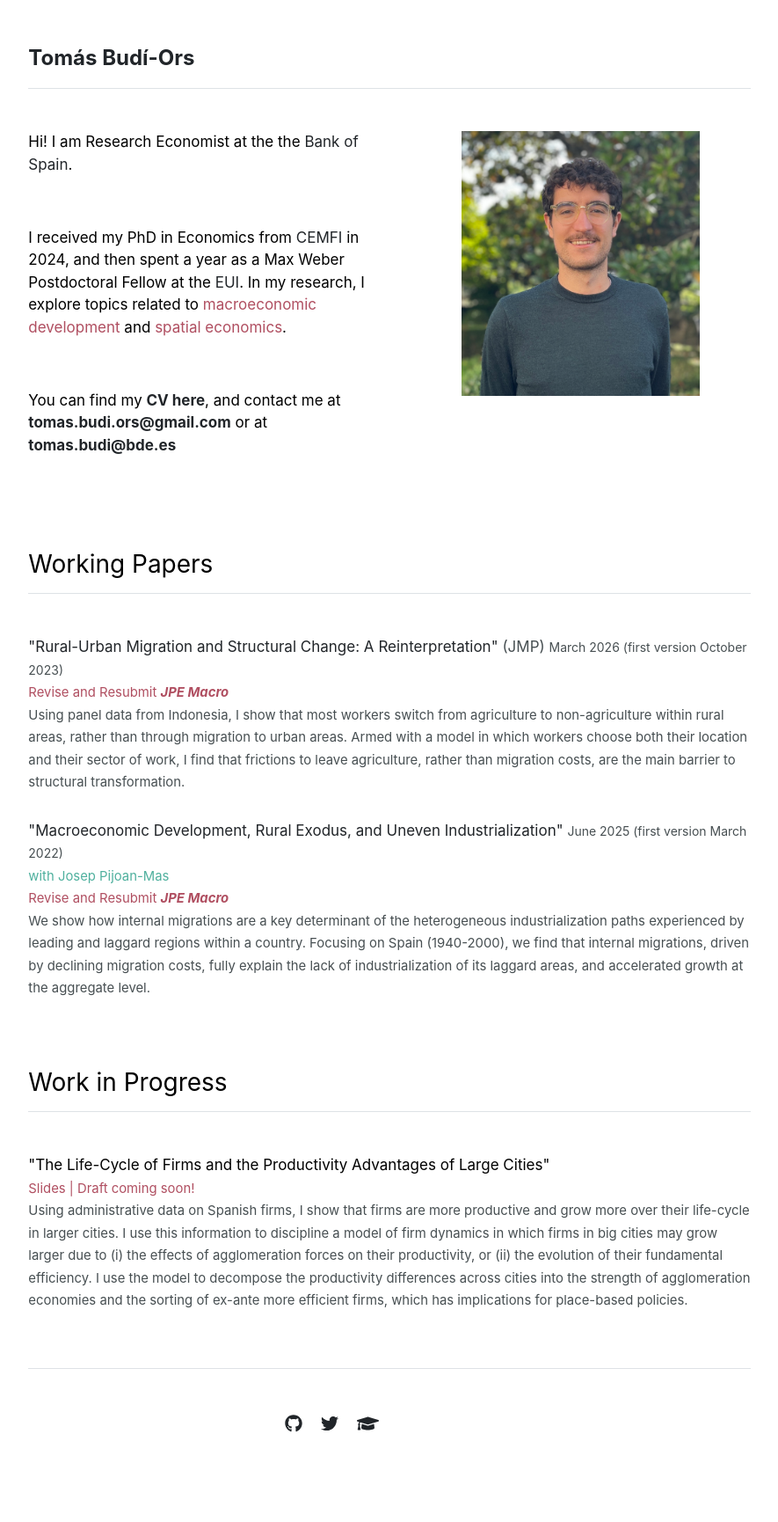
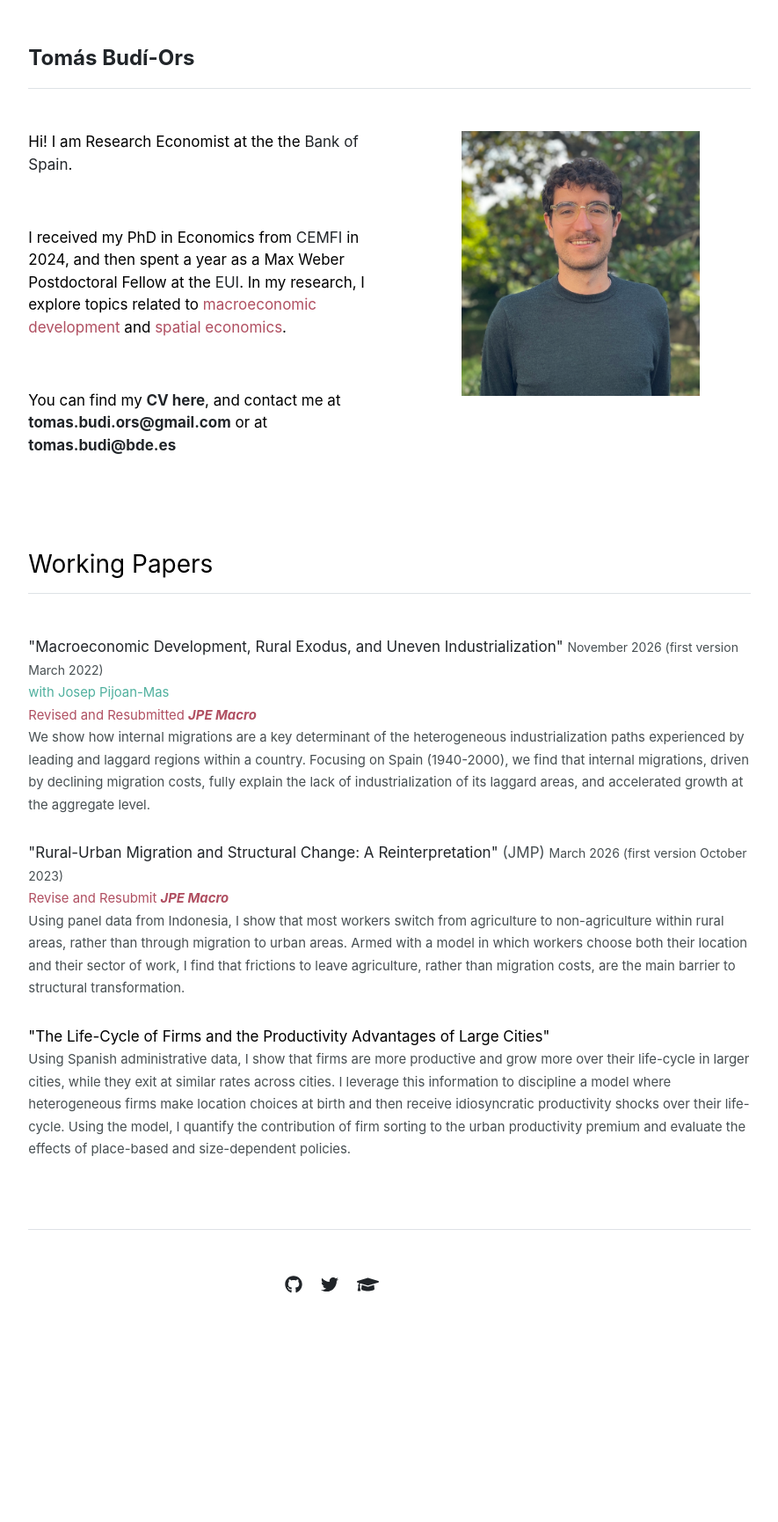
Before and after one commit to tomas-budi-ors/tomas-budi-ors.github.io, a Jekyll site: the page built from index.md, in a window 1280 px wide. Shown: the whole page at 88% size, without its empty margins (197-1082 px from the left). Built offline with Jekyll 4.4.1, drawn with Linux system fonts in a browser that asks for light colours; after the commit the page ends 1572 px from its top, so only the background shows below that.

Commit message:
Update working paper

```diff
--- a/_data/working_papers.yml
+++ b/_data/working_papers.yml
@@ -1,19 +1,21 @@
 featured:
+- {name: '"Macroeconomic Development, Rural Exodus, and Uneven Industrialization"',
+   extra_info: 'November 2026 (first version March 2022)',
+   coauthors: 'with <a href="https://www.cemfi.es/~pijoan/" target="_blank" rel="noopener noreferrer">Josep Pijoan-Mas</a>',
+   #links: '<a href="/working_papers/SC_Migration_15.pdf" target="_blank" rel="noopener noreferrer">Working Paper (CEPR DP17023)</a>', #| <a href="/working_papers/SC_geo_EEA.pdf" target="_blank" rel="noopener noreferrer">Slides</a>'
+   url: '/working_papers/SC_Migration_18.pdf',
+   status: 'Revised and Resubmitted <b><em>JPE Macro</em></b>',
+   abstract: 'We show how internal migrations are a key determinant of the heterogeneous industrialization paths experienced by leading and laggard regions within a country. Focusing on Spain (1940-2000), we find that internal migrations, driven by declining migration costs, fully explain the lack of industrialization of its laggard areas, and accelerated growth at the aggregate level.'}
 - {name: '"Rural-Urban Migration and Structural Change: A Reinterpretation"',
     extra_info: '<span style="font-size: 17px;"> (JMP) </span> March 2026 (first version October 2023)',
     url: '/working_papers/BudiOrs_JMP.pdf',
     # links: '<a href="/working_papers/BudiOrs_JMP.pdf" target="_blank" rel="noopener noreferrer"">Working paper</a>',
     status: 'Revise and Resubmit <b><em>JPE Macro</em></b>',
     abstract: 'Using panel data from Indonesia, I show that most workers switch from agriculture to non-agriculture within rural areas, rather than through migration to urban areas. Armed with a model in which workers choose both their location and their sector of work, I find that frictions to leave agriculture, rather than migration costs, are the main barrier to structural transformation.'}
-- {name: '"Macroeconomic Development, Rural Exodus, and Uneven Industrialization"',
-   extra_info: 'June 2025 (first version March 2022)',
-   coauthors: 'with <a href="https://www.cemfi.es/~pijoan/" target="_blank" rel="noopener noreferrer">Josep Pijoan-Mas</a>',
-   #links: '<a href="/working_papers/SC_Migration_15.pdf" target="_blank" rel="noopener noreferrer">Working Paper (CEPR DP17023)</a>', #| <a href="/working_papers/SC_geo_EEA.pdf" target="_blank" rel="noopener noreferrer">Slides</a>'
-   url: '/working_papers/SC_Migration_15.pdf',
-   status: 'Revise and Resubmit <b><em>JPE Macro</em></b>',
-   abstract: 'We show how internal migrations are a key determinant of the heterogeneous industrialization paths experienced by leading and laggard regions within a country.
-    Focusing on Spain (1940-2000), we find that internal migrations, driven by declining migration costs, fully explain the lack of industrialization of its laggard areas, and accelerated growth at the aggregate level.'}
-#We show how internal migrations are a key determinant of the cross-country heterogeneity in the extent to which industrialization is a local phenomenon or, instead, concentrates in a few regions of the country. Focusing on Spain,
+- {name: '"The Life-Cycle of Firms and the Productivity Advantages of Large Cities"',
+   abstract: 'Using Spanish administrative data, I show that firms are more productive and grow more over their life-cycle in larger cities, while they exit at similar rates across cities. I leverage this information to discipline a model where heterogeneous firms make location choices at birth and then receive idiosyncratic productivity shocks over their life-cycle. Using the model, I quantify the contribution of firm sorting to the urban productivity premium and evaluate the effects of place-based and size-dependent policies.'}
+
+
 index:
 - {name: 'Testing General Relativity with Present and Future Astrophysical Observations. Emanuele Berti (Mississippi U. and Lisbon, CENTRA), Enrico Barausse (Paris, Inst. Astrophys. and Paris U., VI-VII), Vitor Cardoso (Lisbon, IST and Perimeter Inst. Theor. Phys. and Lisbon, CENTRA), Leonardo Gualtieri (Rome U. and INFN, Rome), Paolo Pani (Rome U. and INFN, Rome and Lisbon, IST and Lisbon, CENTRA) et al.', url: '/publications/1501.07274.pdf'}
 - {name: 'Shock interactions, turbulence and the origin of the stellar mass spectrum. Ralph E. Pudritz and N. K.-R. Kevlahan', url: 'http://ms.mcmaster.ca/kevla/pdf/articles/PhilTransRSoc_2013.pdf'}
--- a/_includes/working_papers.html
+++ b/_includes/working_papers.html
@@ -4,9 +4,15 @@
     {% if page.title == "Home" %}
       {% for item in site.data.working_papers.featured %}
         <p style="margin-bottom: 30px;">
-          <a href="{{ item.url }}" target="_blank" rel="noopener noreferrer">{{ item.name }}</a>
+          {% if item.url %}
+            <a href="{{ item.url }}" target="_blank" rel="noopener noreferrer">{{ item.name }}</a>
+          {% else %}
+            {{ item.name }}
+          {% endif %}
           {% if item.extra_info %}
             <span class="extra-info" style="font-size: 14px;">{{item.extra_info}}</span><br>
+          {% else %}
+            <br>
           {% endif %}
           {% if item.coauthors %}
             <span class="coauthors"><small>{{ item.coauthors }}</small></span><br>
--- a/_layouts/home.html
+++ b/_layouts/home.html
@@ -14,7 +14,9 @@ layout: default
 
 {% include working_papers.html %}
 
+{% if site.data.work_in_progress.featured.size > 0 %}
 {% include work_in_progress.html %}
+{% endif %}
 
 <!--<div class="row g-5 mb-5">
   <div class="col-md-12">
```
Also changed, not shown: _data/work_in_progress.yml (+4 -4 lines), 1 other file.
